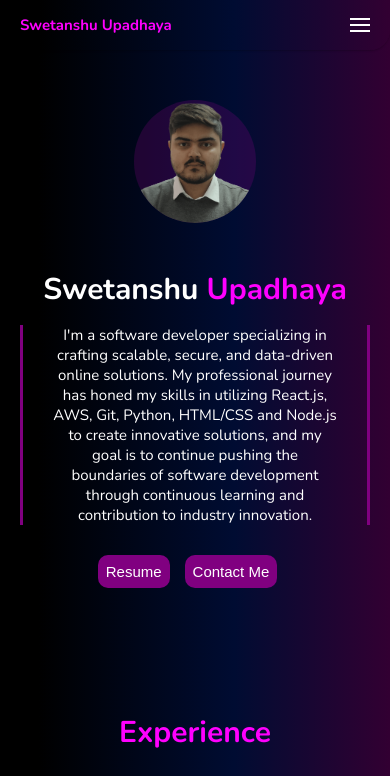
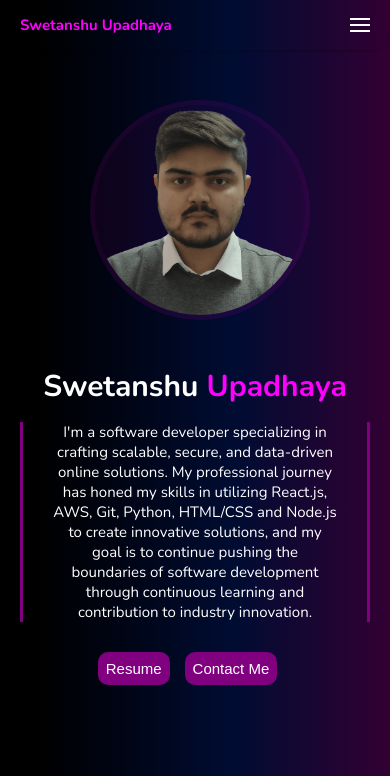
Before and after one commit to SwetanshuUpadhaya/React-portfolio, a React (Create React App) app: page / in a window 390 px wide. Shown: the top 776 px of the page. Built offline with nearby package versions, Linux system fonts and the light colour scheme; a web font is replaced by a local one.

Commit message:
photo added

```diff
--- a/src/styles/about.css
+++ b/src/styles/about.css
@@ -50,9 +50,14 @@
 }
 
 .profile-photo {
-  background: rgb(128, 0, 128, 0.25);
+  background: rgba(128, 0, 128, 0.1);
   width: 100%;
+  border: 5px solid rgba(128, 0, 128, 0.1);
   border-radius: 50%; /* Make the image round */
+}
+
+.profile-photo-container {
+  width: 40%;
 }
 
 @media (max-width: 768px) {
@@ -69,4 +74,7 @@
   .about-text p {
     border-right: 3px solid purple;
   }
+  .profile-photo-container {
+    width: 60%;
+  }
 }
```
Also changed, not shown: src/images/profile-image-2.jpg (added).
